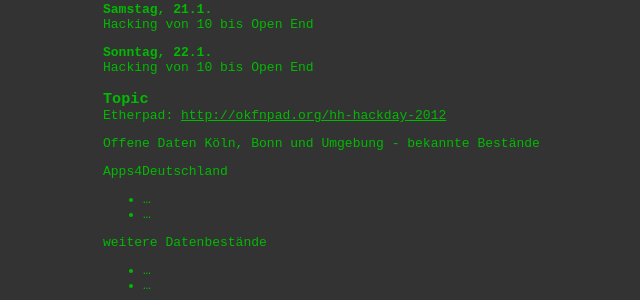
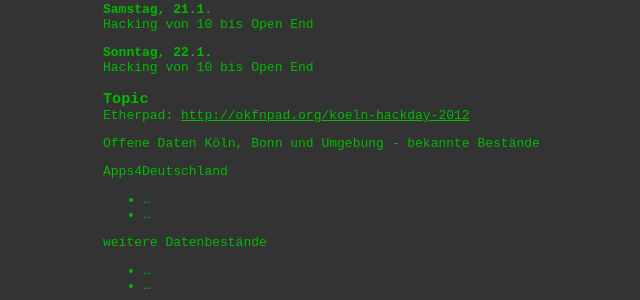
Before and after one commit to opendatahackday/opendatahackday.github.com, a Jekyll site: the page built from koeln/_posts/2012-01-20-index.md, in a window 1280 px wide. Shown: the part 350-650 px from the top of the page, without its empty margins (287-927 px from the left). Built offline with Jekyll 4.4.1, drawn with Linux system fonts in a browser that asks for light colours; some web fonts are replaced; some of the changed lines change nothing that is shown.

Commit message:
Link zum Bad

```diff
--- a/koeln/_posts/2012-01-20-index.md
+++ b/koeln/_posts/2012-01-20-index.md
@@ -32,7 +32,7 @@ Hacking von 10 bis Open End
 Hacking von 10 bis Open End
 
 ### Topic
-Etherpad: [http://okfnpad.org/hh-hackday-2012](http://okfnpad.org/k-hackday-2012)
+Etherpad: [http://okfnpad.org/koeln-hackday-2012](http://okfnpad.org/koeln-hackday-2012)
 
 Offene Daten Köln, Bonn und Umgebung - bekannte Bestände
 
```
